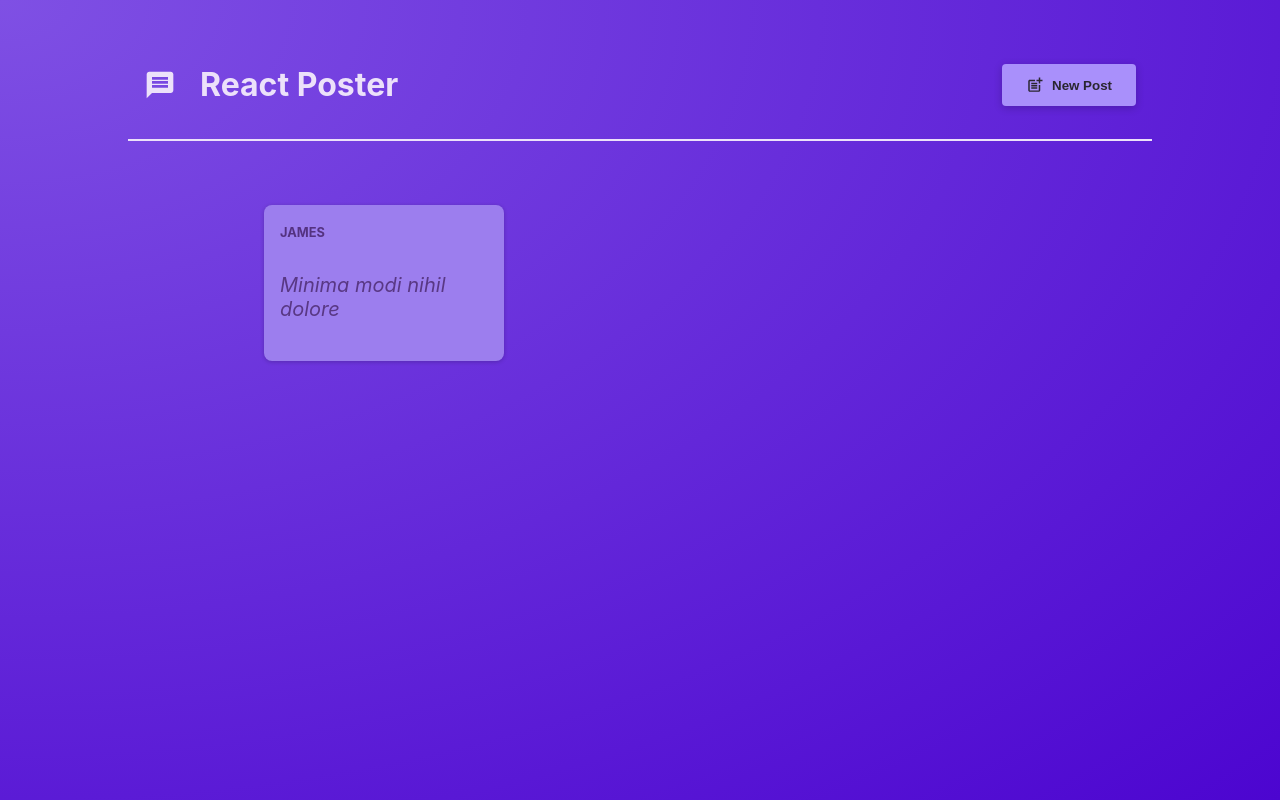
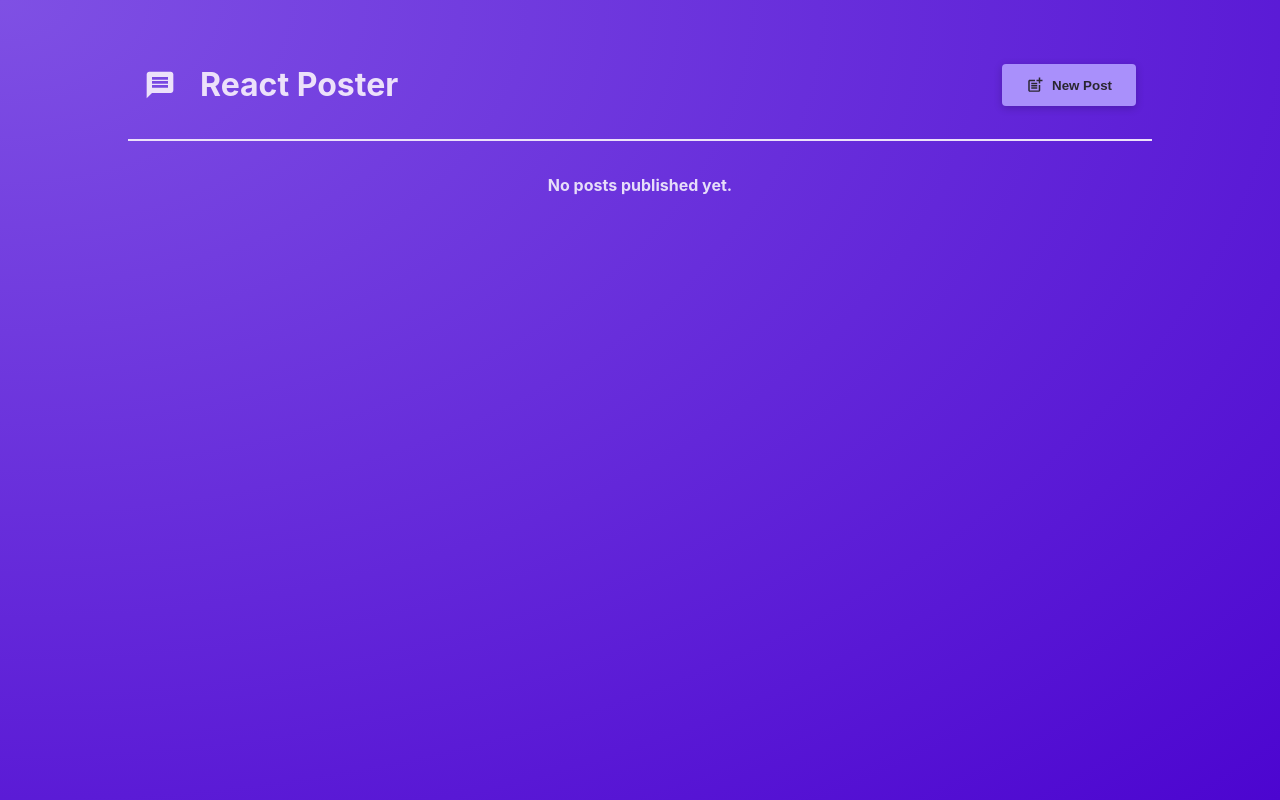
Before and after one commit to wolfitoXtreme/nextjs-14-course-react-refresher, a React (Vite) app: page / in a window 1280 px wide. Built offline with nearby package versions, Linux system fonts and the light colour scheme.

Commit message:
starting-project-lesson-32

```diff
--- a/src/components/MainHeader.tsx
+++ b/src/components/MainHeader.tsx
@@ -1,4 +1,3 @@
-
 import React from 'react';
 import { MdPostAdd, MdMessage } from 'react-icons/md';
 
@@ -6,7 +5,7 @@ import { MainHeaderT } from '@/types';
 
 import styles from './MainHeader.module.scss';
 
-const MainHeader:React.FC<MainHeaderT> = ({ onCreatePost }) => {
+const MainHeader: React.FC<MainHeaderT> = ({ onCreatePost }) => {
   return (
     <header className={styles.header}>
       <h1 className={styles.logo}>
@@ -14,8 +13,7 @@ const MainHeader:React.FC<MainHeaderT> = ({ onCreatePost }) => {
         React Poster
       </h1>
       <p>
-        <button className={styles.button}
-          onClick={onCreatePost}>
+        <button className={styles.button} onClick={onCreatePost}>
           <MdPostAdd size={18} />
           New Post
         </button>
--- a/src/components/NexPost.tsx
+++ b/src/components/NexPost.tsx
@@ -4,17 +4,21 @@ import { InputChangeI, NewPostT, TextAreaChangeI } from '@/types';
 
 import styles from './NewPost.module.scss';
 
-const NewPost:React.FC<NewPostT> = ({ onCancel }) => {
+const NewPost: React.FC<NewPostT> = ({ onCancel, onAddPost }) => {
   const [bodyText, setBodyText] = useState('');
   const [authorText, setAuthorText] = useState('');
 
   const changeBodyHandler = (event: TextAreaChangeI) => {
-    const { target: { value } } = event;
+    const {
+      target: { value },
+    } = event;
     setBodyText(value);
   };
 
   const changeAuthorHandler = (event: InputChangeI) => {
-    const { target: { value } } = event;
+    const {
+      target: { value },
+    } = event;
     setAuthorText(value);
   };
 
@@ -26,32 +30,24 @@ const NewPost:React.FC<NewPostT> = ({ onCancel }) => {
       author: authorText,
     };
 
-    // eslint-disable-next-line no-console
-    console.log({ postData });
-
+    onAddPost(postData);
     onCancel();
   };
 
   return (
-    <form className={styles.form}
-      onSubmit={submitHandler}>
+    <form className={styles.form} onSubmit={submitHandler}>
       <p>
         <label htmlFor="body">Text</label>
-        <textarea id="body"
-          required
-          rows={3}
-          onChange={changeBodyHandler} />
+        <textarea id="body" required rows={3} onChange={changeBodyHandler} />
       </p>
       <p>
         <label htmlFor="name">Your name</label>
-        <input type="text"
-          id="name"
-          required
-          onChange={changeAuthorHandler}/>
+        <input type="text" id="name" required onChange={changeAuthorHandler} />
       </p>
       <p className={styles.actions}>
-        <button type="button"
-          onClick={onCancel}>Cancel</button>
+        <button type="button" onClick={onCancel}>
+          Cancel
+        </button>
         <button>Submit</button>
       </p>
     </form>
--- a/src/components/PostList.tsx
+++ b/src/components/PostList.tsx
@@ -1,6 +1,6 @@
-import React from 'react';
+import React, { useState } from 'react';
 
-import { PostListI } from '@/types';
+import { PostListI, PostT } from '@/types';
 
 import Modal from './Modal';
 import NewPost from './NexPost';
@@ -8,20 +8,36 @@ import Post from './Post';
 
 import styles from './PostList.module.scss';
 
-const PostList:React.FC<PostListI> = ({ isPosting, onStopPosting })=>{
+const PostList: React.FC<PostListI> = ({ isPosting, onStopPosting }) => {
+  const [posts, setPosts] = useState<PostT[]>([]);
 
-  return(
+  const addPostHandler = (postData: PostT) => {
+    // setPosts([postData, ...posts]);
+    // ensures accurate state updates (state depends on previous state)
+    setPosts((existingPosts: PostT[]) => [postData, ...existingPosts]);
+  };
+
+  return (
     <>
-      {isPosting &&
+      {/* posts: {JSON.stringify(posts, null, 2)} */}
+      {isPosting && (
         <Modal onClose={onStopPosting}>
-          <NewPost onCancel={onStopPosting} />
+          <NewPost onCancel={onStopPosting} onAddPost={addPostHandler} />
         </Modal>
-      }
-
-      <ul className={styles.posts}>
-        <Post author='James'
-          body='Minima modi nihil dolore'/>
-      </ul>
-    </>);};
+      )}
+      {posts.length ? (
+        <ul className={styles.posts}>
+          {posts.map(({ author, body }, index) => (
+            <Post key={`post-${index}`} author={author} body={body} />
+          ))}
+        </ul>
+      ) : (
+        <p style={{ textAlign: 'center' }}>
+          <b>No posts published yet.</b>
+        </p>
+      )}
+    </>
+  );
+};
 
 export default PostList;
--- a/src/types/types.ts
+++ b/src/types/types.ts
@@ -25,6 +25,7 @@ export type NewPostT = {
   // onAuthorChange: (event: InputChangeI) => void,
   // onCancel: (event: React.SyntheticEvent) => void
   onCancel: () => void;
+  onAddPost: (postData: PostT) => void;
 };
 
 export type ModalT = {
```
Also changed, not shown: src/components/Modal.tsx (+5 -6 lines), src/components/Post.tsx (+6 -6 lines).
